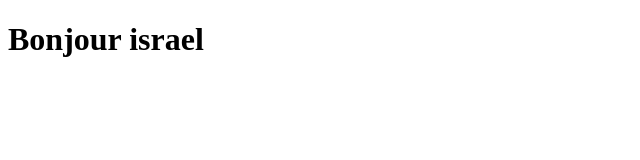
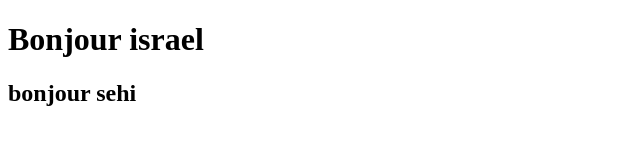
Before and after one commit to israelkoffi863-glitch/mon-pojet-sehi, a plain HTML site: page index.html in a window 1280 px wide. Shown: the whole page, without its empty margins (0-640 px from the left). Drawn offline with Linux system fonts and the light colour scheme.

```diff
--- a/index.html
+++ b/index.html
@@ -7,5 +7,6 @@
 </head>
 <body>
 <h1>Bonjour israel</h1>
+<h2>bonjour sehi</h2>
 </body>
 </html>
```
